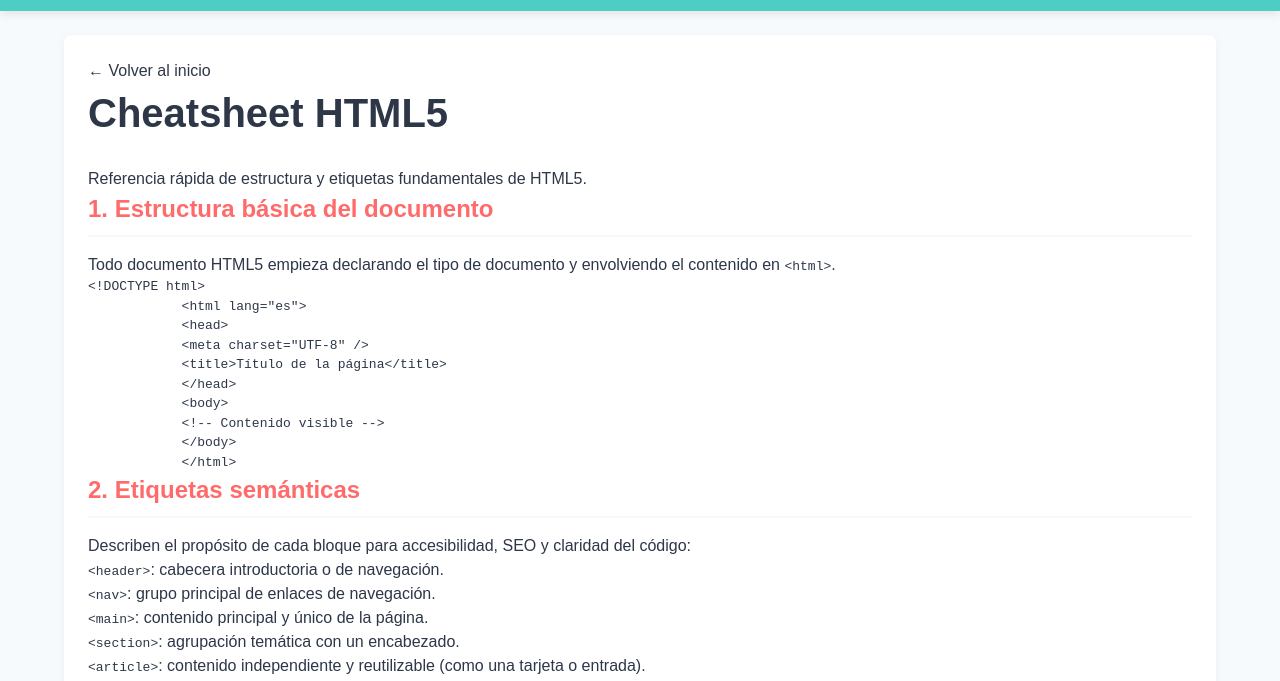
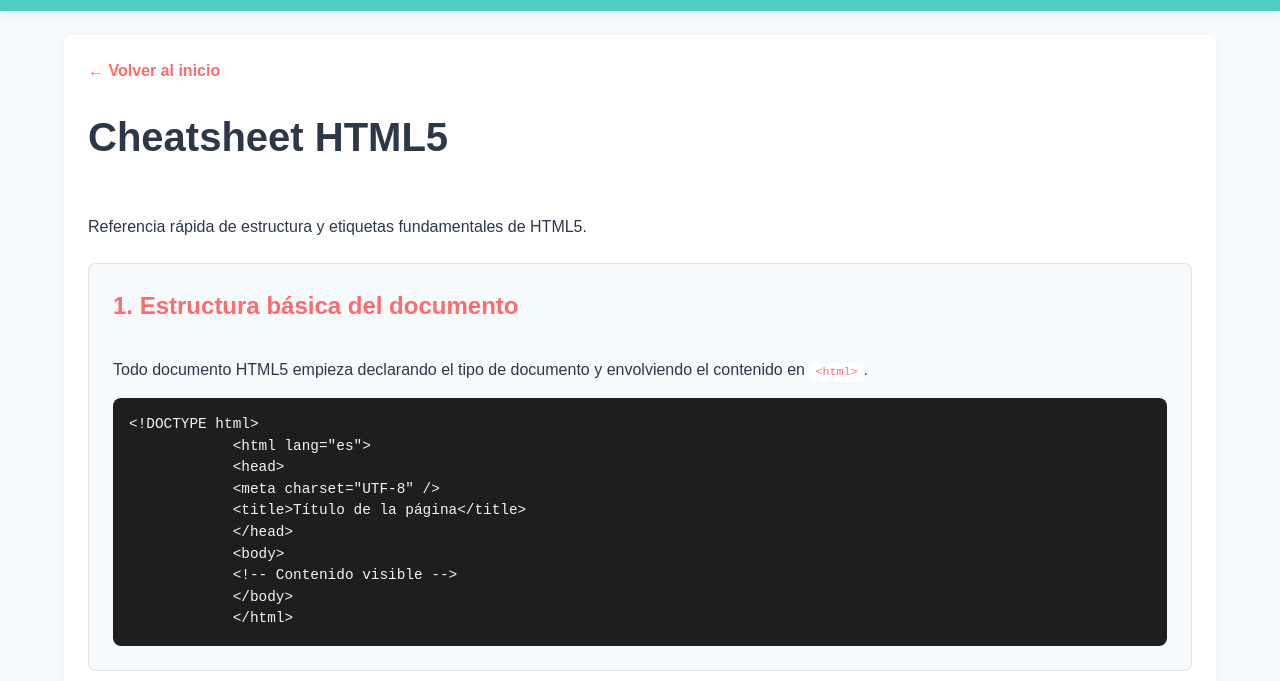
Before and after one commit to janaguass/intento-final, a website with bundled scripts: page cheatsheet-html.html in a window 1280 px wide. Shown: the part 59-740 px from the top of the page. Built offline with nearby package versions, Linux system fonts and the light colour scheme.

Commit message:
style: add cheatsheet detail styles and dark mode polish

```diff
--- a/css/styles.css
+++ b/css/styles.css
@@ -280,6 +280,7 @@ input, textarea {
   border-radius: 6px;
   font-family: inherit;
   font-size: 1rem;
+  background-color: var(--color-white);
   color: var(--color-text);
   box-sizing: border-box;
   transition: border-color 0.3s ease;
@@ -377,6 +378,101 @@ button[type="submit"]:hover {
   }
 }
 
+/* Cheatsheets (Grid principal y páginas de detalle) */
+.cheatsheets-grid {
+  display: grid;
+  grid-template-columns: repeat(auto-fit, minmax(140px, 1fr));
+  gap: var(--spacing-sm);
+}
+
+.cheatsheet-card {
+  display: flex;
+  flex-direction: column;
+  align-items: center;
+  gap: var(--spacing-xs);
+  padding: var(--spacing-sm);
+  text-decoration: none;
+  color: var(--color-text);
+  background-color: var(--color-bg);
+  border-radius: 8px;
+  transition: transform 0.2s ease;
+}
+
+.cheatsheet-card:hover {
+  transform: translateY(-4px);
+}
+
+.cheatsheet-card img {
+  width: 48px;
+  height: 48px;
+  object-fit: contain;
+}
+
+.cheatsheet-detail {
+  padding: var(--spacing-md);
+  display: flex;
+  flex-direction: column;
+  gap: var(--spacing-md);
+}
+
+.back-link {
+  display: inline-block;
+  width: fit-content;
+  text-decoration: none;
+  font-weight: 700;
+  color: var(--color-primary);
+  transition: color 0.3s ease;
+}
+
+.back-link:hover {
+  color: var(--color-secondary);
+}
+
+.cheatsheet-block {
+  background-color: var(--color-bg);
+  padding: var(--spacing-md);
+  border-radius: 8px;
+  border: 1px solid rgba(128, 128, 128, 0.2);
+  display: flex;
+  flex-direction: column;
+  gap: var(--spacing-xs);
+}
+
+.cheatsheet-block ul {
+  padding-left: var(--spacing-md);
+  display: flex;
+  flex-direction: column;
+  gap: 6px;
+}
+
+.cheatsheet-block p code,
+.cheatsheet-block li code {
+  background-color: var(--color-white);
+  color: var(--color-primary);
+  padding: 2px 6px;
+  border-radius: 4px;
+  font-size: 0.9em;
+}
+
+.cheatsheet-block pre {
+  margin-top: var(--spacing-xs);
+  padding: var(--spacing-sm);
+  border-radius: 8px;
+  background-color: #1e1e1e;
+  color: #f4f4f4;
+  overflow-x: auto;
+  font-family: monospace;
+  font-size: 0.9rem;
+  line-height: 1.5;
+}
+
+.cheatsheet-block pre code {
+  background: transparent;
+  color: inherit;
+  padding: 0;
+  font-size: inherit;
+}
+
 /* Footer */
 footer {
   text-align: center;
@@ -384,23 +480,3 @@ footer {
   background-color: var(--color-white);
   margin-top: auto;
 }
-.cheatsheets-grid {
-  display: grid;
-  grid-template-columns: repeat(auto-fit, minmax(140px, 1fr));
-  gap: 16px;
-}
-
-.cheatsheet-card {
-  display: flex;
-  flex-direction: column;
-  align-items: center;
-  gap: 8px;
-  padding: 16px;
-  text-decoration: none;
-}
-
-.cheatsheet-card img {
-  width: 48px;
-  height: 48px;
-  object-fit: contain;
-}
```
